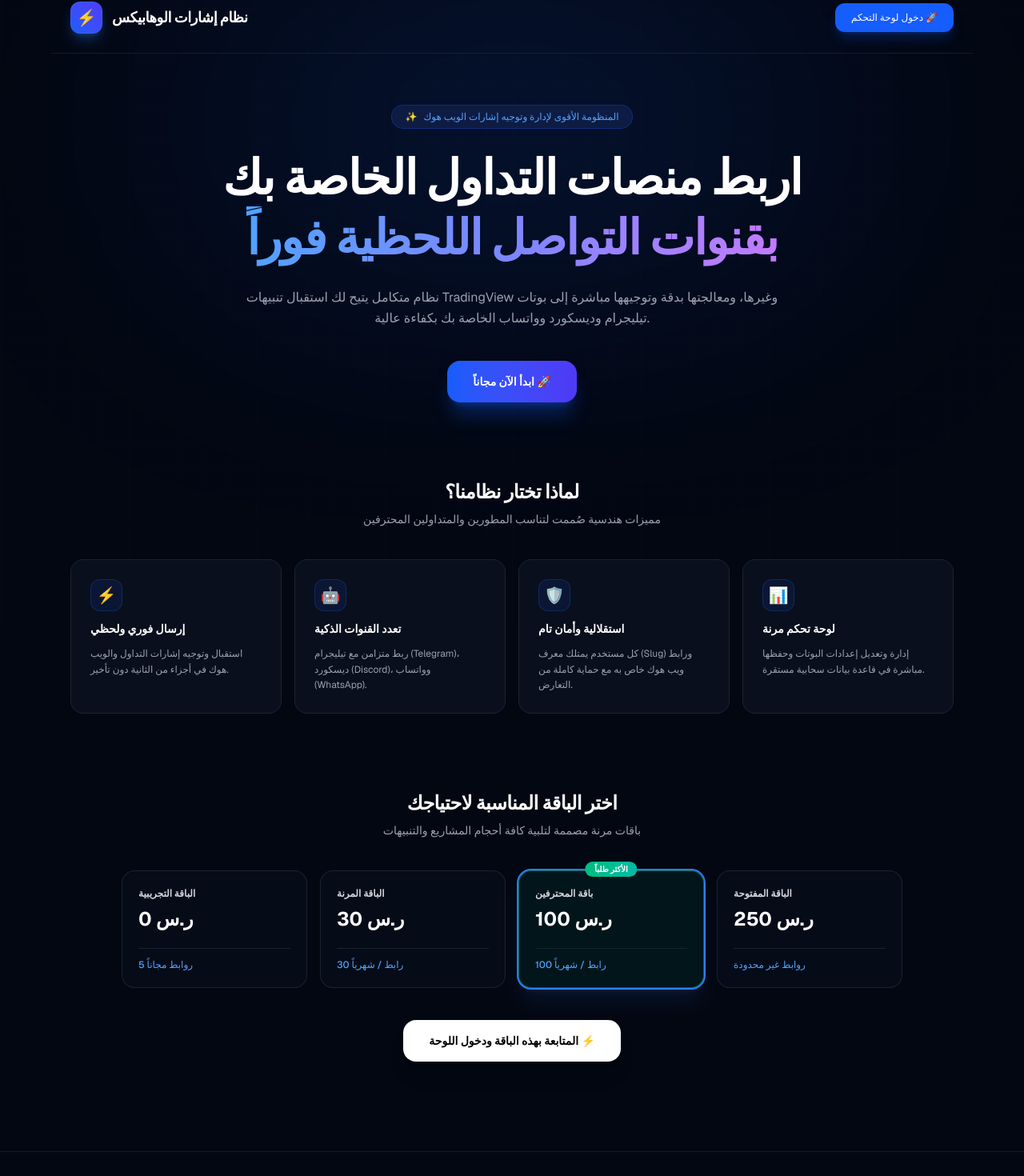
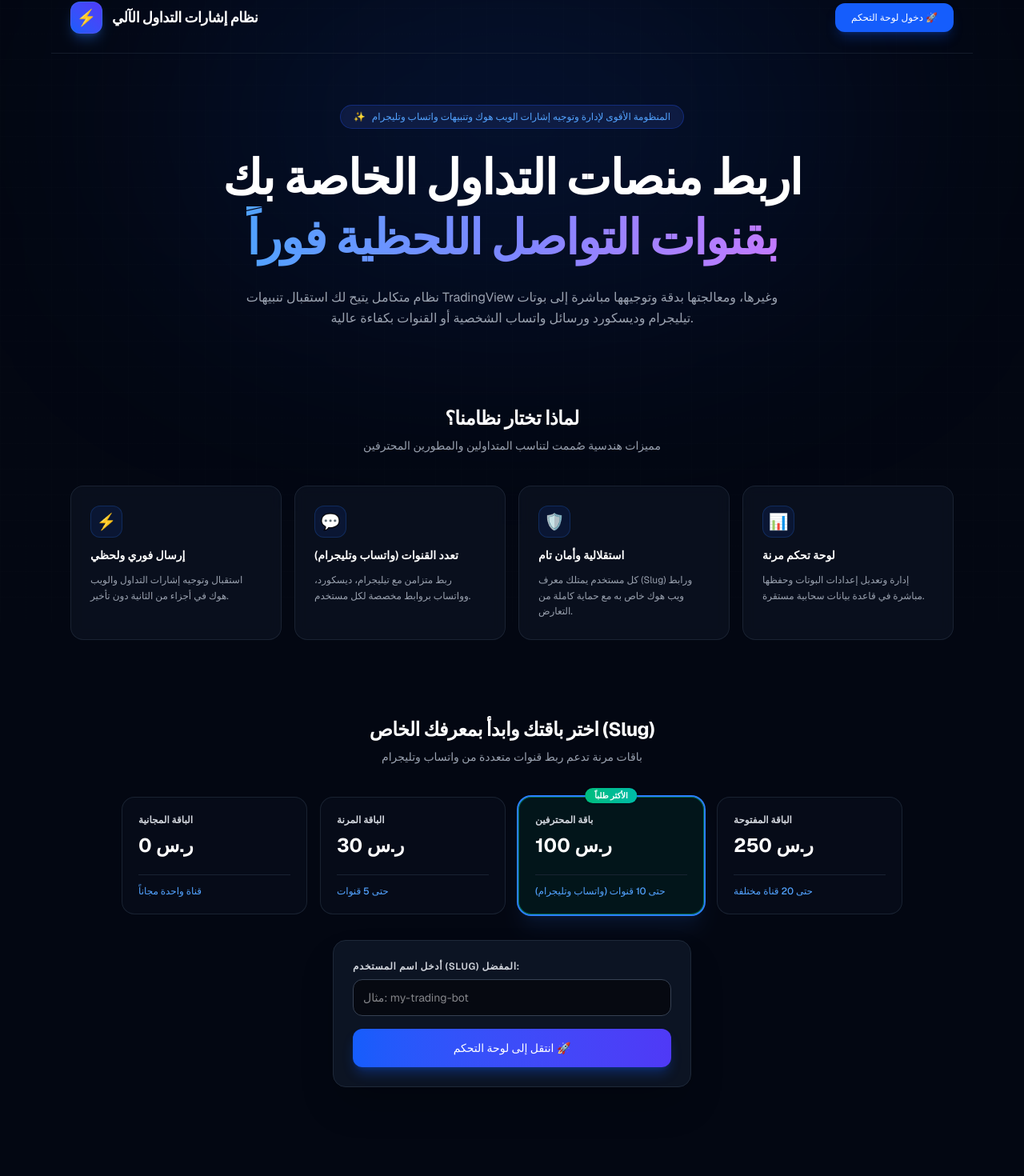
Before and after one commit to hamato19/signal-flow-dashboard, a Next.js app: page / in a window 1280 px wide. Shown: the part 22-1492 px from the top of the page at 80% size. Built offline with nearby package versions, Linux system fonts and the light colour scheme.

Commit message:
Update page.tsx

```diff
--- a/src/app/page.tsx
+++ b/src/app/page.tsx
@@ -5,31 +5,37 @@ import { useRouter } from 'next/navigation';
 export default function LandingPage() {
   const router = useRouter();
   const [selectedPlan, setSelectedPlan] = useState('100');
+  const [slugInput, setSlugInput] = useState('');
 
   const plans = [
-    { id: 'free', name: 'الباقة التجريبية', links: '5 روابط مجاناً', price: '0 ر.س', color: 'border-gray-700/60 bg-gray-900/40' },
-    { id: '30', name: 'الباقة المرنة', links: '30 رابط / شهرياً', price: '30 ر.س', color: 'border-blue-500/50 bg-blue-600/10' },
-    { id: '100', name: 'باقة المحترفين', links: '100 رابط / شهرياً', price: '100 ر.س', color: 'border-emerald-500/50 bg-emerald-600/10', popular: true },
-    { id: 'unlimited', name: 'الباقة المفتوحة', links: 'روابط غير محدودة', price: '250 ر.س', color: 'border-purple-500/50 bg-purple-600/10' },
+    { id: 'free', name: 'الباقة المجانية', channels: 'قناة واحدة مجاناً', price: '0 ر.س', color: 'border-gray-700/60 bg-gray-900/40' },
+    { id: '30', name: 'الباقة المرنة', channels: 'حتى 5 قنوات', price: '30 ر.س', color: 'border-blue-500/50 bg-blue-600/10' },
+    { id: '100', name: 'باقة المحترفين', channels: 'حتى 10 قنوات (واتساب وتليجرام)', price: '100 ر.س', color: 'border-emerald-500/50 bg-emerald-600/10', popular: true },
+    { id: 'unlimited', name: 'الباقة المفتوحة', channels: 'حتى 20 قناة مختلفة', price: '250 ر.س', color: 'border-purple-500/50 bg-purple-600/10' },
   ];
 
   const features = [
     { icon: '⚡', title: 'إرسال فوري ولحظي', desc: 'استقبال وتوجيه إشارات التداول والويب هوك في أجزاء من الثانية دون تأخير.' },
-    { icon: '🤖', title: 'تعدد القنوات الذكية', desc: 'ربط متزامن مع تيليجرام (Telegram)، ديسكورد (Discord)، وواتساب (WhatsApp).' },
+    { icon: '💬', title: 'تعدد القنوات (واتساب وتليجرام)', desc: 'ربط متزامن مع تيليجرام، ديسكورد، وواتساب بروابط مخصصة لكل مستخدم.' },
     { icon: '🛡️', title: 'استقلالية وأمان تام', desc: 'كل مستخدم يمتلك معرف (Slug) ورابط ويب هوك خاص به مع حماية كاملة من التعارض.' },
     { icon: '📊', title: 'لوحة تحكم مرنة', desc: 'إدارة وتعديل إعدادات البوتات وحفظها مباشرة في قاعدة بيانات سحابية مستقرة.' }
   ];
 
-  const handleGetStarted = () => {
-    // تخزين الباقة المختارة والانتقال للوحة التحكم أو صفحة تسجيل الدخول
-    localStorage.setItem('signal_plan', selectedPlan);
-    router.push('/dashboard'); // أو مسار صفحة الدخول/اللوحة الخاصة بك
+  const handleQuickLogin = (e: React.FormEvent) => {
+    e.preventDefault();
+    const cleanSlug = slugInput.trim().toLowerCase().replace(/\s+/g, '-');
+    if (!cleanSlug) return;
+
+    // حفظ الـ Slug والباقة المختارة مؤقتاً والانتقال للوحة التحكم
+    localStorage.setItem('user_slug', cleanSlug);
+    localStorage.setItem('user_plan', selectedPlan);
+    router.push('/dashboard'); // أو مسار صفحة اللوحة لديك
   };
 
   return (
     <div className="min-h-screen bg-[#030712] text-white font-sans selection:bg-blue-600 selection:text-white">
 
-      {/* خلفية جمالية تفاعلية */}
+      {/* خلفية تفاعلية */}
       <div className="absolute inset-0 bg-[linear-gradient(to_right,#1f29370a_1px,transparent_1px),linear-gradient(to_bottom,#1f29370a_1px,transparent_1px)] bg-[size:32px_32px] pointer-events-none"></div>
       <div className="absolute top-0 left-1/2 -translate-x-1/2 w-[800px] h-[350px] bg-blue-600/15 rounded-full blur-[140px] pointer-events-none"></div>
 
@@ -39,10 +45,13 @@ export default function LandingPage() {
           <div className="w-10 h-10 rounded-xl bg-gradient-to-tr from-blue-600 to-indigo-600 flex items-center justify-center shadow-lg shadow-blue-500/30 border border-blue-400/20">
             <span className="text-xl">⚡</span>
           </div>
-          <span className="font-bold text-lg tracking-tight">نظام إشارات الوهابيكس</span>
+          <span className="font-bold text-lg tracking-tight">نظام إشارات التداول الآلي</span>
         </div>
         <button
-          onClick={handleGetStarted}
+          onClick={() => {
+            const el = document.getElementById('login-section');
+            el?.scrollIntoView({ behavior: 'smooth' });
+          }}
           className="bg-blue-600 hover:bg-blue-500 text-white px-5 py-2.5 rounded-xl text-xs font-medium transition shadow-lg shadow-blue-600/25"
         >
           دخول لوحة التحكم 🚀
@@ -53,7 +62,7 @@ export default function LandingPage() {
       <section className="relative z-10 max-w-5xl mx-auto px-6 pt-16 pb-12 text-center space-y-6">
         <div className="inline-flex items-center gap-2 bg-blue-950/60 border border-blue-800/50 px-4 py-1.5 rounded-full text-blue-400 text-xs font-medium shadow-inner">
           <span>✨</span>
-          <span>المنظومة الأقوى لإدارة وتوجيه إشارات الويب هوك</span>
+          <span>المنظومة الأقوى لإدارة وتوجيه إشارات الويب هوك وتنبيهات واتساب وتليجرام</span>
         </div>
         <h1 className="text-4xl sm:text-6xl font-extrabold tracking-tight leading-tight">
           اربط منصات التداول الخاصة بك <br />
@@ -62,23 +71,15 @@ export default function LandingPage() {
           </span>
         </h1>
         <p className="text-gray-400 text-sm sm:text-base max-w-2xl mx-auto leading-relaxed">
-          نظام متكامل يتيح لك استقبال تنبيهات TradingView وغيرها، ومعالجتها بدقة وتوجيهها مباشرة إلى بوتات تيليجرام وديسكورد وواتساب الخاصة بك بكفاءة عالية.
+          نظام متكامل يتيح لك استقبال تنبيهات TradingView وغيرها، ومعالجتها بدقة وتوجيهها مباشرة إلى بوتات تيليجرام وديسكورد ورسائل واتساب الشخصية أو القنوات بكفاءة عالية.
         </p>
-        <div className="flex justify-center gap-4 pt-4">
-          <button
-            onClick={handleGetStarted}
-            className="bg-gradient-to-r from-blue-600 to-indigo-600 hover:opacity-90 text-white px-8 py-4 rounded-2xl text-sm font-semibold transition shadow-xl shadow-blue-600/30 active:scale-[0.98]"
-          >
-            ابدأ الآن مجاناً 🚀
-          </button>
-        </div>
       </section>
 
       {/* مميزات النظام */}
       <section className="relative z-10 max-w-6xl mx-auto px-6 py-12">
         <div className="text-center mb-10">
           <h2 className="text-2xl font-bold tracking-tight">لماذا تختار نظامنا؟</h2>
-          <p className="text-gray-400 text-xs sm:text-sm mt-2">مميزات هندسية صُممت لتناسب المطورين والمتداولين المحترفين</p>
+          <p className="text-gray-400 text-xs sm:text-sm mt-2">مميزات هندسية صُممت لتناسب المتداولين والمطورين المحترفين</p>
         </div>
         <div className="grid grid-cols-1 sm:grid-cols-2 lg:grid-cols-4 gap-4">
           {features.map((feat, idx) => (
@@ -93,14 +94,14 @@ export default function LandingPage() {
         </div>
       </section>
 
-      {/* قسم الباقات والأسعار */}
-      <section className="relative z-10 max-w-5xl mx-auto px-6 py-12">
+      {/* قسم الباقات والدخول */}
+      <section id="login-section" className="relative z-10 max-w-5xl mx-auto px-6 py-12">
         <div className="text-center mb-10">
-          <h2 className="text-2xl font-bold tracking-tight">اختر الباقة المناسبة لاحتياجك</h2>
-          <p className="text-gray-400 text-xs sm:text-sm mt-2">باقات مرنة مصممة لتلبية كافة أحجام المشاريع والتنبيهات</p>
+          <h2 className="text-2xl font-bold tracking-tight">اختر باقتك وابدأ بمعرفك الخاص (Slug)</h2>
+          <p className="text-gray-400 text-xs sm:text-sm mt-2">باقات مرنة تدعم ربط قنوات متعددة من واتساب وتليجرام</p>
         </div>
 
-        <div className="grid grid-cols-1 sm:grid-cols-2 lg:grid-cols-4 gap-4">
+        <div className="grid grid-cols-1 sm:grid-cols-2 lg:grid-cols-4 gap-4 mb-8">
           {plans.map((plan) => (
             <div
               key={plan.id}
@@ -121,25 +122,39 @@ export default function LandingPage() {
                 <p className="text-2xl font-bold text-white mb-2">{plan.price}</p>
               </div>
               <div className="border-t border-gray-800/80 pt-3 mt-3">
-                <span className="text-xs text-blue-400 font-medium block">{plan.links}</span>
+                <span className="text-xs text-blue-400 font-medium block">{plan.channels}</span>
               </div>
             </div>
           ))}
         </div>
 
-        <div className="mt-10 text-center">
-          <button
-            onClick={handleGetStarted}
-            className="bg-white hover:bg-gray-100 text-black px-8 py-4 rounded-2xl text-sm font-bold transition shadow-xl active:scale-[0.98]"
-          >
-            المتابعة بهذه الباقة ودخول اللوحة ⚡
-          </button>
+        {/* نموذج إدخال المعرف والانتقال للوحة التحكم */}
+        <div className="max-w-md mx-auto bg-gray-900/80 border border-gray-800 p-6 rounded-2xl shadow-2xl backdrop-blur">
+          <form onSubmit={handleQuickLogin} className="space-y-4">
+            <div>
+              <label className="block text-xs font-semibold text-gray-300 uppercase tracking-wider mb-2">أدخل اسم المستخدم (Slug) المفضل:</label>
+              <input
+                type="text"
+                value={slugInput}
+                onChange={(e) => setSlugInput(e.target.value)}
+                placeholder="مثال: my-trading-bot"
+                required
+                className="w-full p-3 bg-black/50 border border-gray-700 rounded-xl text-white text-sm outline-none focus:border-blue-500 transition"
+              />
+            </div>
+            <button
+              type="submit"
+              className="w-full bg-gradient-to-r from-blue-600 to-indigo-600 hover:opacity-95 text-white py-3.5 rounded-xl font-medium transition shadow-lg shadow-blue-600/30 text-sm"
+            >
+              انتقل إلى لوحة التحكم 🚀
+            </button>
+          </form>
         </div>
       </section>
 
-      {/* التذييل (Footer) */}
+      {/* التذييل */}
       <footer className="relative z-10 border-t border-gray-800/60 mt-16 py-8 text-center text-xs text-gray-500">
-        <p>جميع الحقوق محفوظة © 2026 - نظام إشارات الويب هوك المتطور</p>
+        <p>جميع الحقوق محفوظة © 2026 - نظام إدارة إشارات الويب هوك والقنوات المذكورة</p>
       </footer>
 
     </div>
```
